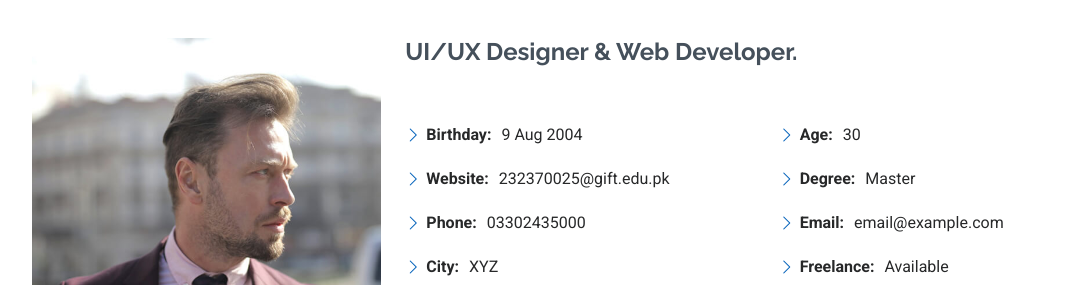
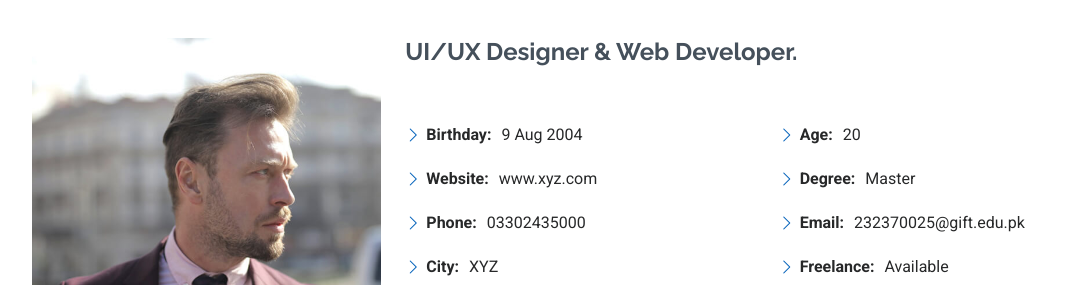
Before and after one commit to Haider752/cv, a plain HTML site: page index.html in a window 1280 px wide. Shown: the part 960-1245 px from the top of the page, without its empty margins (140-1219 px from the left). Drawn offline with Linux system fonts and the light colour scheme.

Commit message:
Update index.html

```diff
--- a/index.html
+++ b/index.html
@@ -102,16 +102,16 @@
               <div class="col-lg-6">
                 <ul>
                   <li><i class="bi bi-chevron-right"></i> <strong>Birthday:</strong> <span>9 Aug 2004</span></li>
-                  <li><i class="bi bi-chevron-right"></i> <strong>Website:</strong> <span>232370025@gift.edu.pk</span></li>
+                  <li><i class="bi bi-chevron-right"></i> <strong>Website:</strong> <span>www.xyz.com</span></li>
                   <li><i class="bi bi-chevron-right"></i> <strong>Phone:</strong> <span>03302435000</span></li>
                   <li><i class="bi bi-chevron-right"></i> <strong>City:</strong> <span>XYZ</span></li>
                 </ul>
               </div>
               <div class="col-lg-6">
                 <ul>
-                  <li><i class="bi bi-chevron-right"></i> <strong>Age:</strong> <span>30</span></li>
+                  <li><i class="bi bi-chevron-right"></i> <strong>Age:</strong> <span>20</span></li>
                   <li><i class="bi bi-chevron-right"></i> <strong>Degree:</strong> <span>Master</span></li>
-                  <li><i class="bi bi-chevron-right"></i> <strong>Email:</strong> <span>email@example.com</span></li>
+                  <li><i class="bi bi-chevron-right"></i> <strong>Email:</strong> <span>232370025@gift.edu.pk</span></li>
                   <li><i class="bi bi-chevron-right"></i> <strong>Freelance:</strong> <span>Available</span></li>
                 </ul>
               </div>
```
